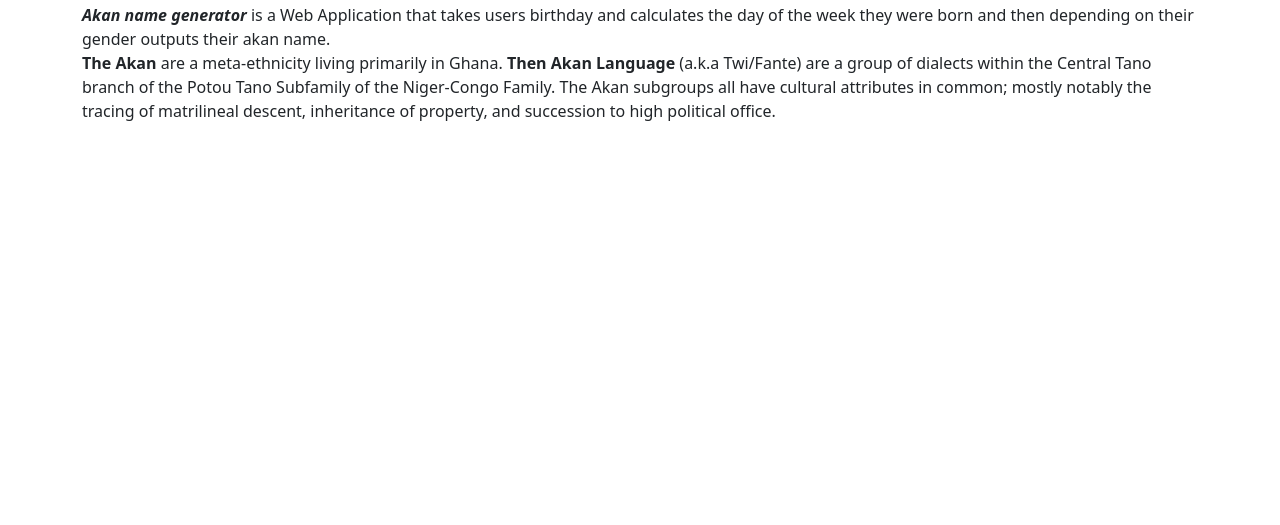
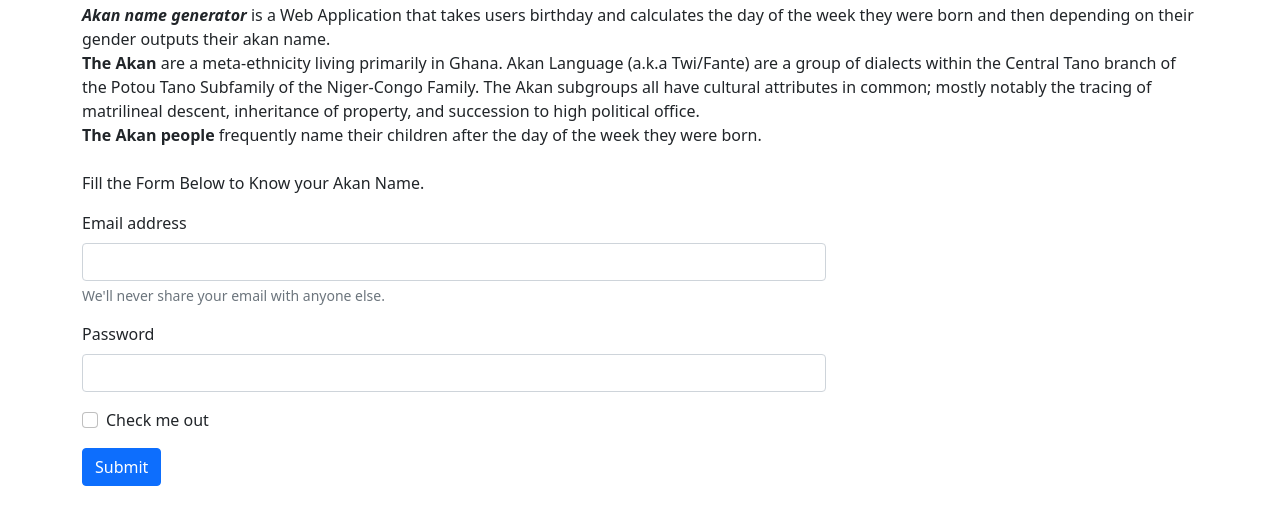
Before and after one commit to Cliffland/akanNameDispenser, a plain HTML site: page index.html in a window 1280 px wide. Shown: the part 53-578 px from the top of the page. Drawn offline with nearby package versions, Linux system fonts and the light colour scheme.

Commit message:
added form

```diff
--- a/index.html
+++ b/index.html
@@ -13,8 +13,26 @@
         <div class="row">
             <div class="header">
                 <h1><strong>Akan Name Generator.</strong></h1>
-                <p><em><b>Akan name generator</b></em> is a Web Application that takes users birthday and calculates the day of the week they were born and then depending on their gender outputs their akan name.<br><b>The Akan</b> are a meta-ethnicity living primarily in Ghana.<b> Then Akan Language</b> (a.k.a Twi/Fante) are a group of dialects within the Central Tano branch of the Potou Tano Subfamily of the Niger-Congo Family. The Akan subgroups all have cultural attributes in common; mostly notably the tracing of matrilineal descent, inheritance of property, and succession to high political office.</p>
+                <p><em><b>Akan name generator</b></em> is a Web Application that takes users birthday and calculates the day of the week they were born and then depending on their gender outputs their akan name.<br><b>The Akan</b> are a meta-ethnicity living primarily in Ghana. Akan Language (a.k.a Twi/Fante) are a group of dialects within the Central Tano branch of the Potou Tano Subfamily of the Niger-Congo Family. The Akan subgroups all have cultural attributes in common; mostly notably the tracing of matrilineal descent, inheritance of property, and succession to high political office.<br><b>The Akan people</b> frequently name their children after the day of the week they were born.<br><br>Fill the Form Below to Know your Akan Name. </p>
             </div>
+        </div>
+        <div class="col-md-8 card-left">
+            <form>
+                <div class="mb-3">
+                    <label for="exampleInputEmail1" class="form-label">Email address</label>
+                    <input type="email" class="form-control" id="exampleInputEmail1" aria-describedby="emailHelp">
+                    <div id="emailHelp" class="form-text">We'll never share your email with anyone else.</div>
+                </div>
+                <div class="mb-3">
+                    <label for="exampleInputPassword1" class="form-label">Password</label>
+                    <input type="password" class="form-control" id="exampleInputPassword1">
+                </div>
+                <div class="mb-3 form-check">
+                    <input type="checkbox" class="form-check-input" id="exampleCheck1">
+                    <label class="form-check-label" for="exampleCheck1">Check me out</label>
+                </div>
+                <button type="submit" class="btn btn-primary">Submit</button>
+            </form>
         </div>
     </div>
 
```
